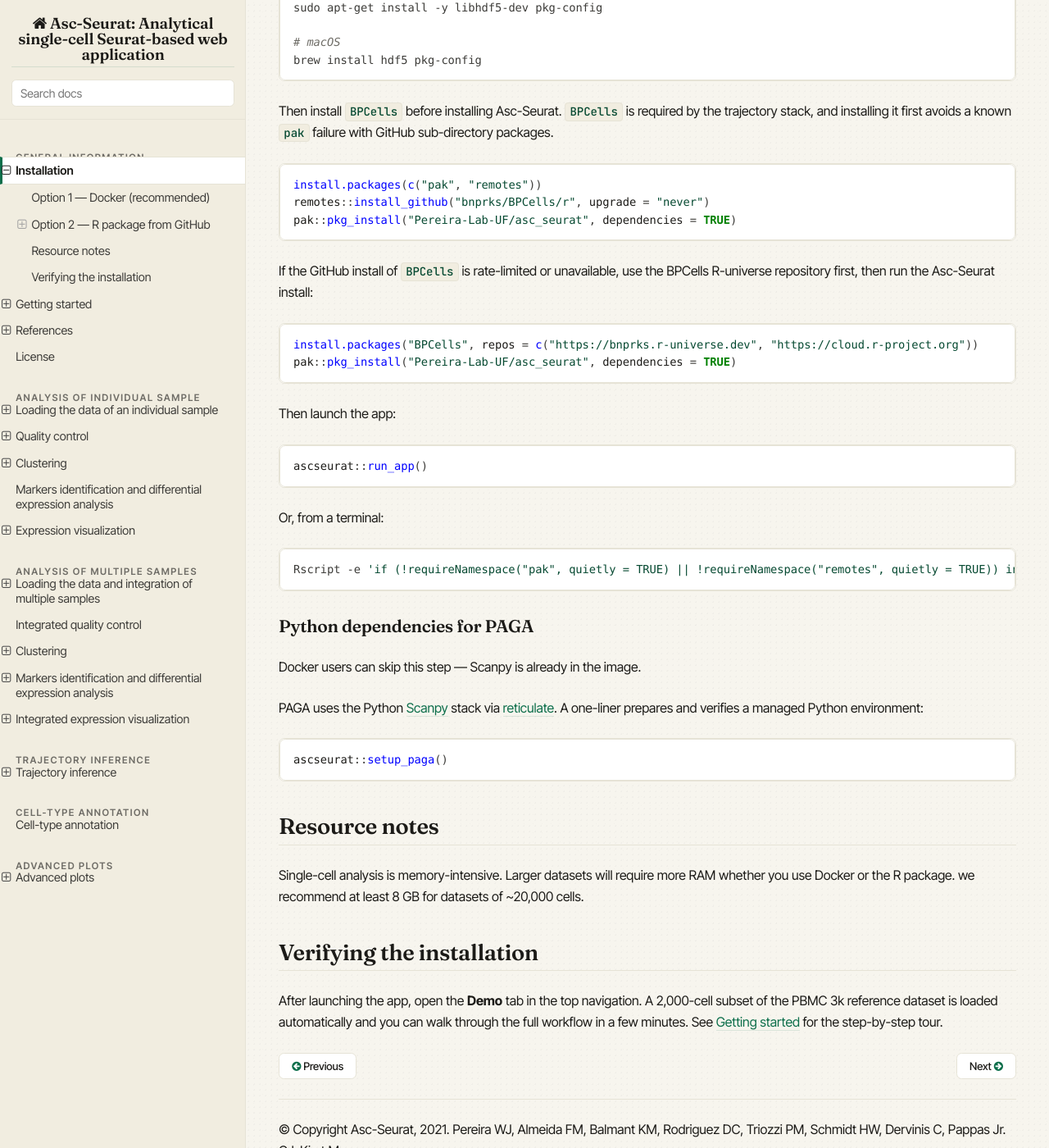
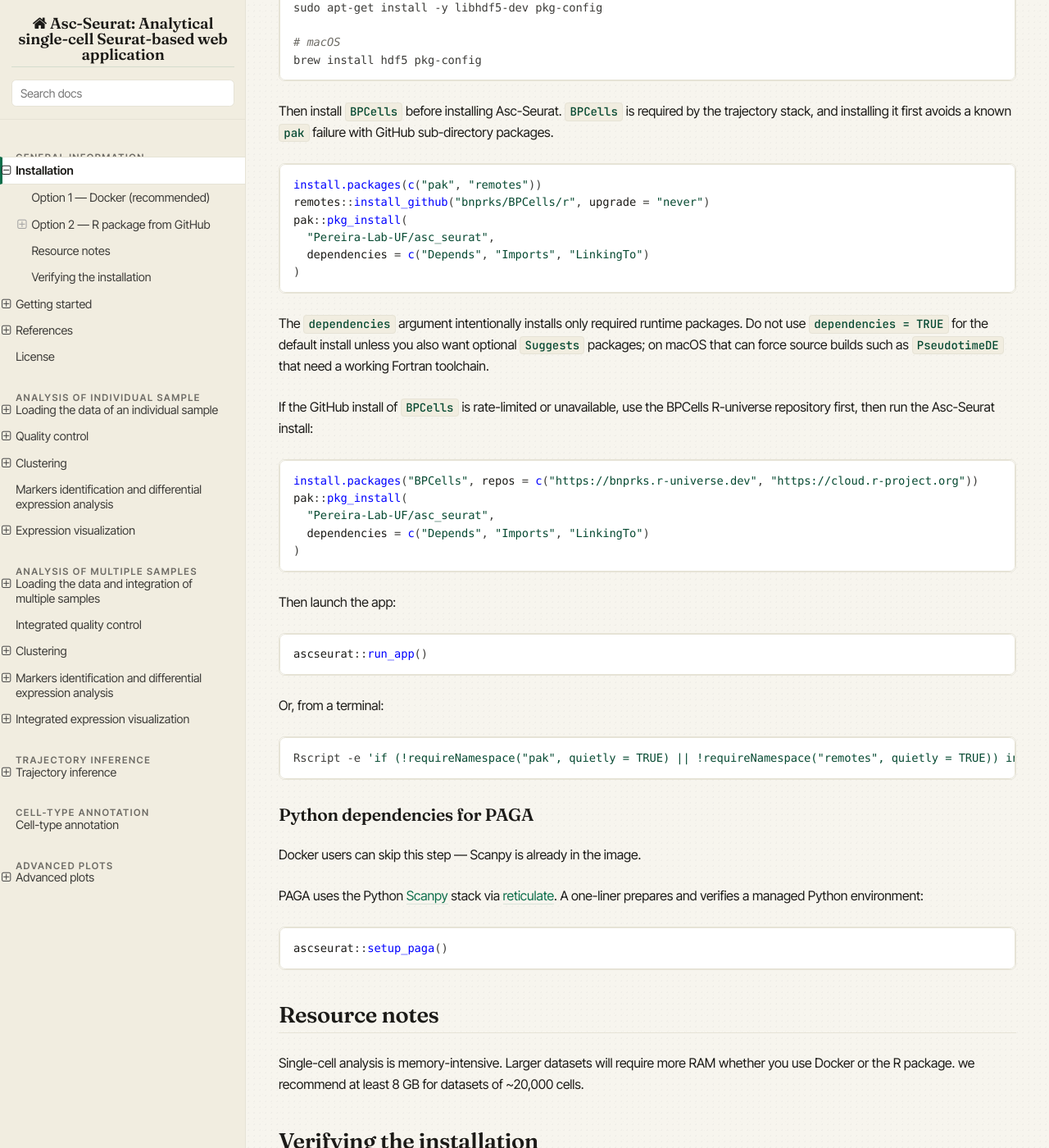
Before and after one commit to Pereira-Lab-UF/asc_seurat, a Sphinx documentation site: the page built from docs/installation.rst, in a window 1280 px wide and 1400 px high, scrolled down 1579 px. Shown: the whole window at 82% size. Built offline with Sphinx 7.4.7 and the Read the Docs theme 3.1.0, drawn with Linux system fonts in a browser that asks for light colours.

Commit message:
docs: avoid optional dependency installs by default

```diff
--- a/docs/installation.rst
+++ b/docs/installation.rst
@@ -87,7 +87,15 @@
 
    install.packages(c("pak", "remotes"))
    remotes::install_github("bnprks/BPCells/r", upgrade = "never")
-   pak::pkg_install("Pereira-Lab-UF/asc_seurat", dependencies = TRUE)
+   pak::pkg_install(
+     "Pereira-Lab-UF/asc_seurat",
+     dependencies = c("Depends", "Imports", "LinkingTo")
+   )
+
+The ``dependencies`` argument intentionally installs only required runtime
+packages. Do not use ``dependencies = TRUE`` for the default install unless
+you also want optional ``Suggests`` packages; on macOS that can force source
+builds such as ``PseudotimeDE`` that need a working Fortran toolchain.
 
 If the GitHub install of ``BPCells`` is rate-limited or unavailable, use
 the BPCells R-universe repository first, then run the Asc-Seurat install:
@@ -95,7 +103,10 @@
 .. code-block:: r
 
    install.packages("BPCells", repos = c("https://bnprks.r-universe.dev", "https://cloud.r-project.org"))
-   pak::pkg_install("Pereira-Lab-UF/asc_seurat", dependencies = TRUE)
+   pak::pkg_install(
+     "Pereira-Lab-UF/asc_seurat",
+     dependencies = c("Depends", "Imports", "LinkingTo")
+   )
 
 Then launch the app:
 
@@ -107,7 +118,7 @@
 
 .. code-block:: bash
 
-   Rscript -e 'if (!requireNamespace("pak", quietly = TRUE) || !requireNamespace("remotes", quietly = TRUE)) install.packages(c("pak", "remotes"), repos = "https://cloud.r-project.org"); remotes::install_github("bnprks/BPCells/r", upgrade = "never"); pak::pkg_install("Pereira-Lab-UF/asc_seurat", dependencies = TRUE)'
+   Rscript -e 'if (!requireNamespace("pak", quietly = TRUE) || !requireNamespace("remotes", quietly = TRUE)) install.packages(c("pak", "remotes"), repos = "https://cloud.r-project.org"); remotes::install_github("bnprks/BPCells/r", upgrade = "never"); pak::pkg_install("Pereira-Lab-UF/asc_seurat", dependencies = c("Depends", "Imports", "LinkingTo"))'
 
 Python dependencies for PAGA
 ----------------------------
```
Also changed, not shown: README.md (+8 -3 lines), docs/packages_version.rst (+8 -2 lines).
